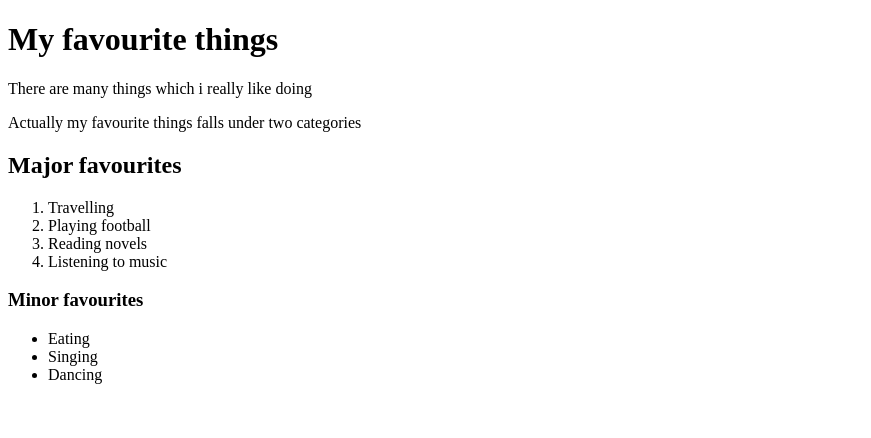
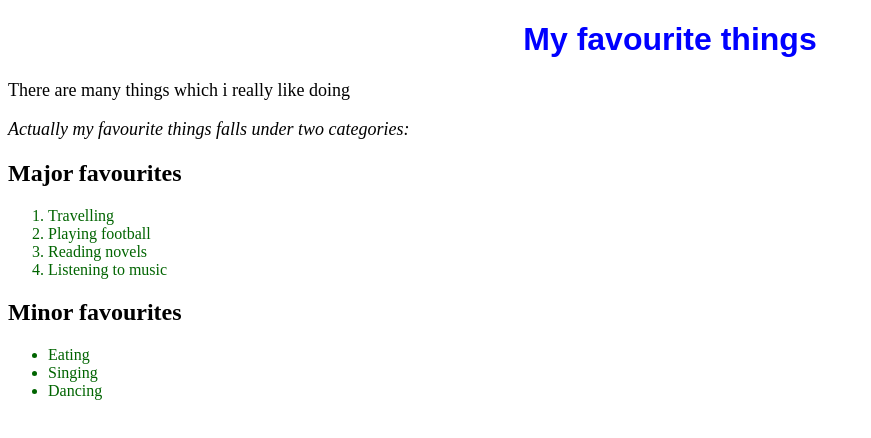
Before and after one commit to Cliffochieng/My-first-website, a plain HTML site: page my-favourite-things.html in a window 1280 px wide. Shown: the whole page, without its empty margins (0-871 px from the left). Drawn offline with Linux system fonts and the light colour scheme.

Commit message:
Change name of favourite-things.html file to index.html

```diff
--- /dev/null
+++ b/css/index.css
@@ -0,0 +1,21 @@
+h1{
+    text-align: center;
+    font-size: xx-large;
+    color: blue;
+    font-style: normal;
+    font-family: sans-serif;
+    margin-left: 60px;
+}
+ol{
+    text-align:left;
+    color: darkgreen;
+}
+ul{
+    text-align: left;
+    color: darkgreen;
+}
+p{
+ text-align:left;
+ font-style: normal;
+ font-size: large;
+}
--- /dev/null
+++ b/css/styles.css
@@ -0,0 +1,14 @@
+h1{
+    color: blue;
+    text-align: center;
+}h2 {
+    color: green;
+    font-style: italic;
+    text-align: center;
+  }
+  p {
+    font-family: sans-serif;
+  }
+  ul {
+    line-height: 40px;
+  }
--- a/my-favourite-things.html
+++ b/my-favourite-things.html
@@ -1,28 +1,29 @@
 <!DOCTYPE html>
 <html>
     <head>
-     <title>My favourite things</title>
+        <link href="css/index.css" rel="stylesheet" type="text/css">
+
+    <title><strong>My favourite things</strong></title>
     </head>
     <body>
         <h1>My favourite things</h1>
         <p>There are many things which i really like doing</p>
-        <p>Actually my favourite things falls under two categories</p>
+        <p><em>Actually my favourite things falls under two categories:</em></p>
 
         <h2>Major favourites</h2>
         <ol>
-            <li>Travelling</li>
-            <li>Playing football </li>
-            <li>Reading novels</li>
-            <li>Listening to music</li>
+              <li> Travelling</li>
+              <li>Playing football</li>
+              <li>Reading novels</li>
+              <li>Listening to music</li>
         </ol>
 
-        <h3>Minor favourites</h3>
+        <h2>Minor favourites</h2>
         <ul>
-            <li>Eating</li>
-            <li>Singing</li>
-            <li>Dancing</li>
+         <li>Eating</li>
+         <li>Singing</li>
+          <li>Dancing</li>
         </ul>
-
 
     </body>
 </html>
```
Also changed, not shown: index.html (added, +28 -0 lines), my-first-website.html (deleted, +0 -23 lines), images/elephant.jpeg (added).
